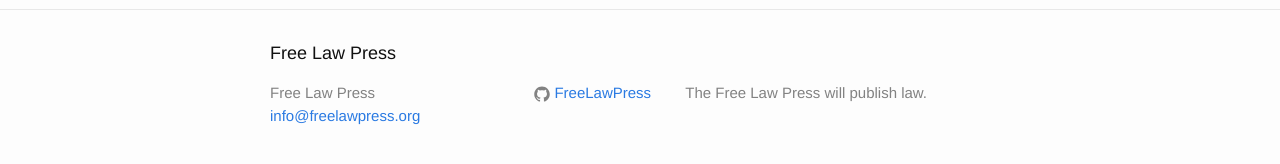
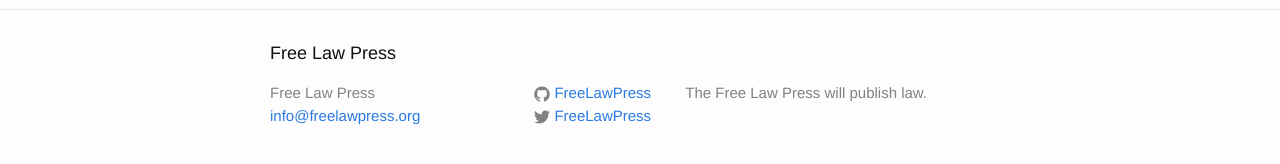
Before and after one commit to FreeLawPress/FreeLawPress.github.io, a Jekyll site: the page built from about.md, in a window 1280 px wide. Shown: the part 341-505 px from the top of the page. Built offline with Jekyll 4.4.1, drawn with Linux system fonts in a browser that asks for light colours.

Commit message:
Add Twitter

```diff
--- a/_config.yml
+++ b/_config.yml
@@ -12,7 +12,7 @@ description: > # this means to ignore newlines until "baseurl:"
   The Free Law Press will publish law.
 baseurl: "" # the subpath of your site, e.g. /blog
 url: "http://freelawpress.org" # the base hostname & protocol for your site
-# twitter_username: jekyllrb
+twitter_username: FreeLawPress
 github_username:  FreeLawPress
 
 # Build settings
```
